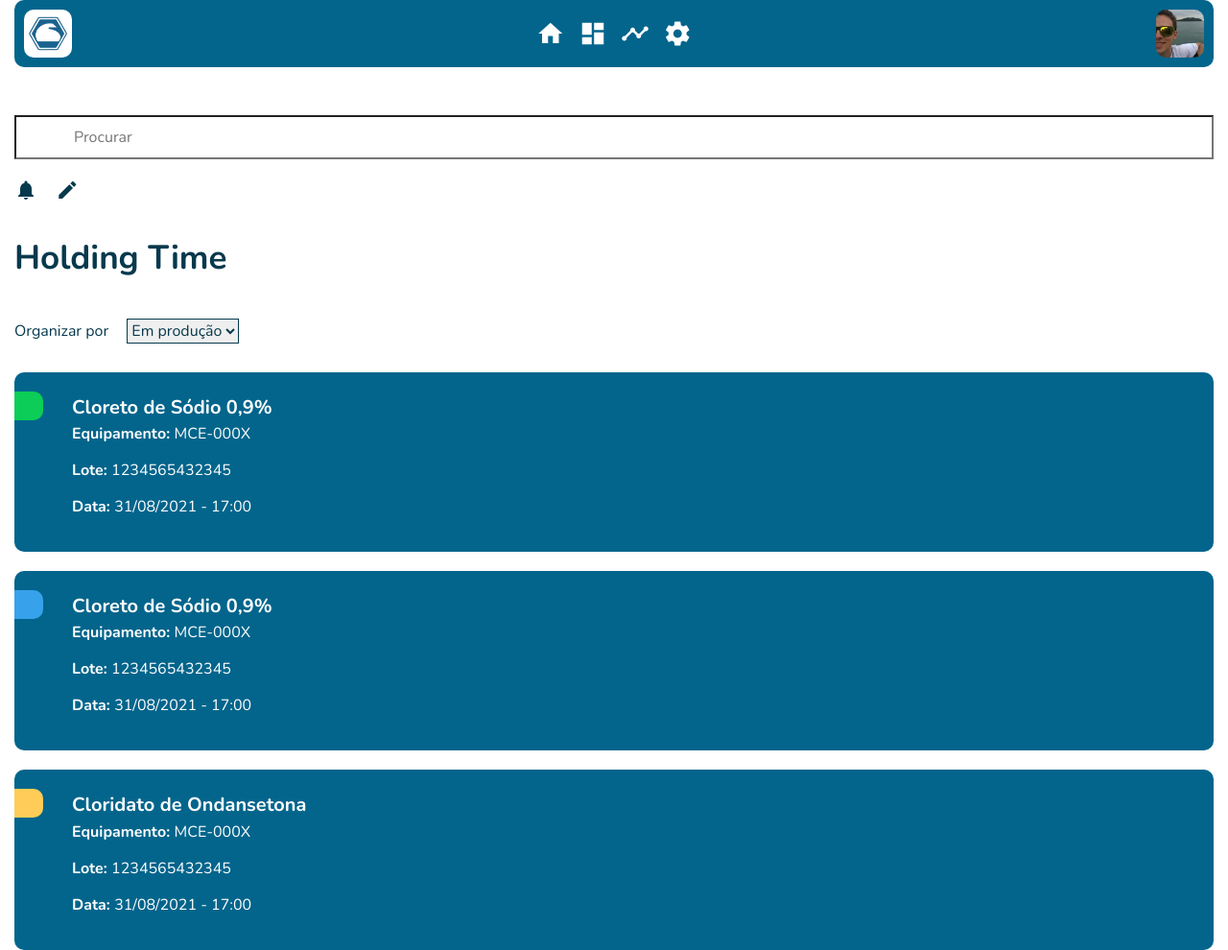
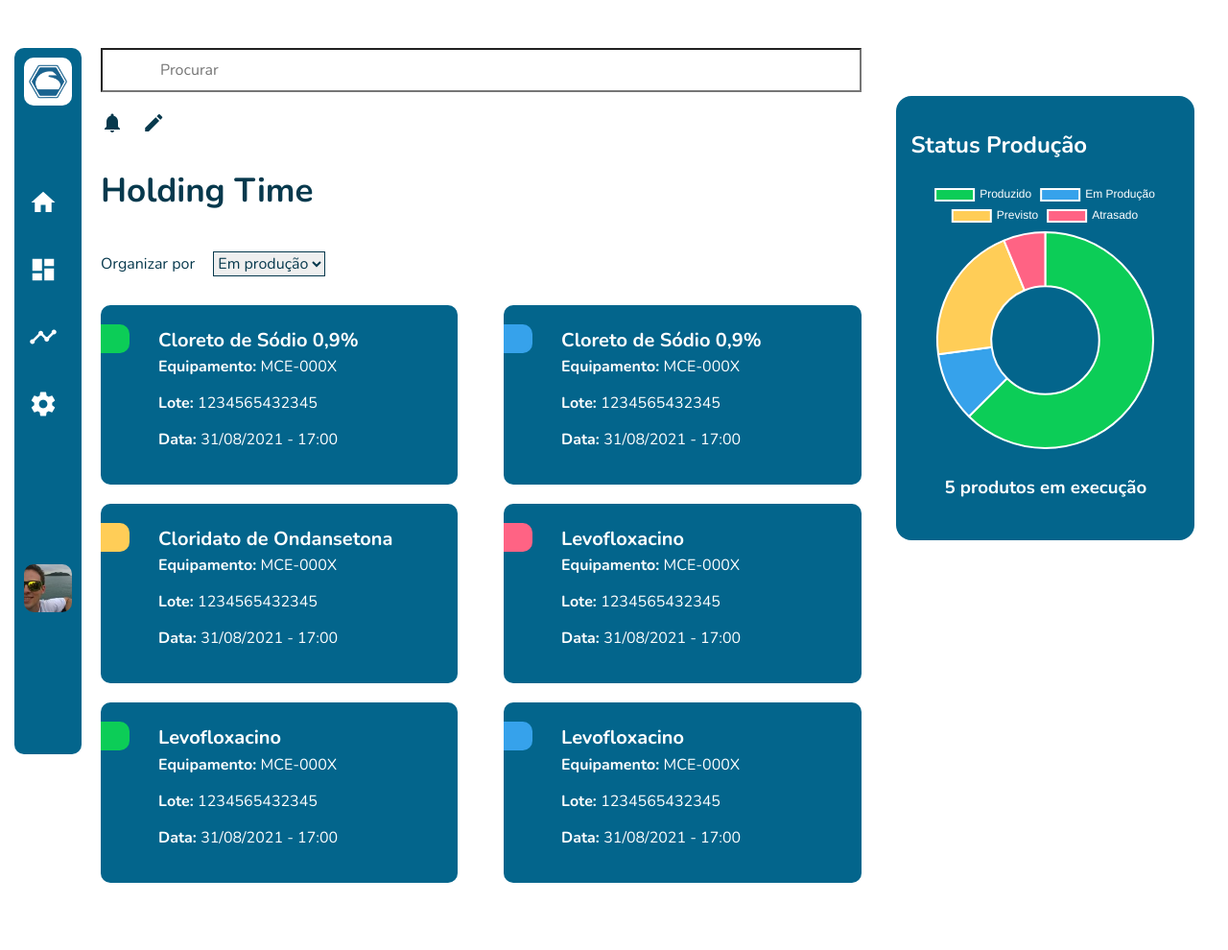
Before and after one commit to MarlonHalex/HalexMatrizBoard, a plain HTML site: page Halexboard/index.html in a window 1280 px wide. Shown: the top 990 px of the page at 96% size. After the commit the page ends 940 px from the top, so only its background shows below. Drawn offline with nearby package versions, Linux system fonts and the light colour scheme.

Commit message:
Dia 31 finalizado

```diff
--- a/Halexboard/assets/css/style.css
+++ b/Halexboard/assets/css/style.css
@@ -261,3 +261,71 @@ Secondary Statistics
     left: 10px;
     margin-top: 20px;
 }
+
+/*Media Query 768xp*/
+@media only screen and (min-width: 768px) {
+    section.main .project_list{
+        display: flex;
+        flex-wrap: wrap;
+        justify-content: space-between;
+        margin-right: 20px;
+    }
+    section.main .project_list .project{
+        width: 47%;
+    }
+    section.main .project_list .project span{
+        margin-top: 15px;
+    }
+
+    section.main .search{
+        margin-right: 20px;
+    }
+
+    /*Recent Projects*/
+    section.secondary{
+        display: flex;
+        justify-content: space-between;
+        flex-wrap: nowrap;
+        background-color: white;
+        padding-top: 70px;
+
+    }
+    section.secondary .chart{
+        width: 90%;
+    }
+}
+
+@media only screen and (min-width: 1024px) {
+    .dashboard .navigation,
+    .dashboard .navigation div span,
+    section.secondary{
+        display: block;
+    }
+    .dashboard .navigation{
+        width: 70px;
+        position: fixed;
+        z-index: 10;
+        height: 92%;
+    }
+    section.main{
+        width: 65%;
+        margin-left: 90px;
+        margin-right: 15px;
+    }
+    section.secondary{
+        width: 27%;
+        padding-top: 0px;
+        position: fixed;
+        top: 20px;
+        right: 0px;
+    }
+    section.secondary .chart,
+
+    .dashboard .navigation div{
+        margin-top: 10vh;
+        margin-bottom: 19vh;
+    }
+    .dashboard .navigation div span{
+        margin-top: 5vh;
+    }
+}
```
